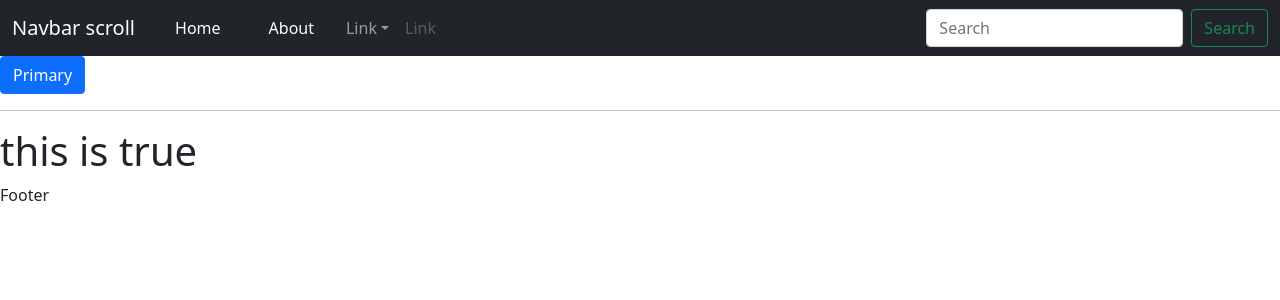
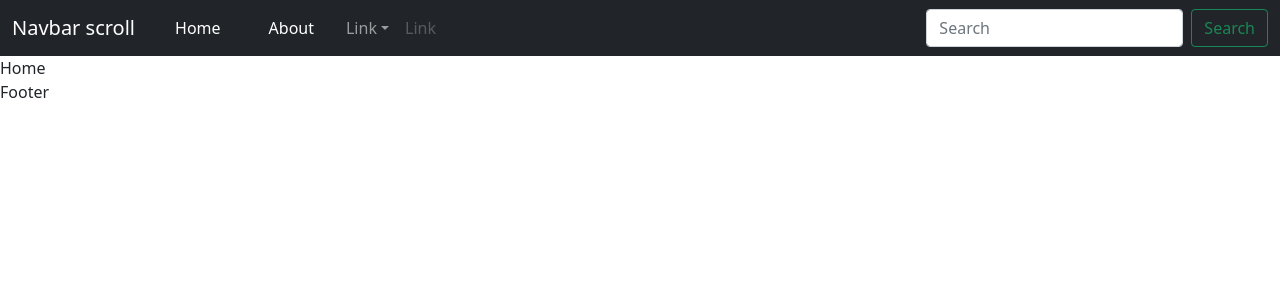
Before and after one commit to DzLearn/LearnReactApp, a React (Create React App) app: page / in a window 1280 px wide. Shown: the top 300 px of the page. Built offline with nearby package versions, Linux system fonts and the light colour scheme.

Commit message:
Update Home.js

```diff
--- a/src/pages/home/Home.js
+++ b/src/pages/home/Home.js
@@ -1,28 +1,12 @@
-import React, { useState } from 'react'
+import React from 'react'
 
 import Button from 'react-bootstrap/Button'
 
 export default function Home()
 {
-  const [count, setCount] = useState( "true" );
-
-
-  const handleClick = () =>
-  {
-    if ( count === "true" )
-    {
-      setCount( "false" )
-    } else
-    {
-      setCount( "true" )
-    }
-
-  };
   return (
     <div>
-      <Button variant="primary" onClick={handleClick}>Primary</Button>
-      <hr/>
-      <h1>this is {count}</h1>
+      Home
     </div>
 
   )
```
